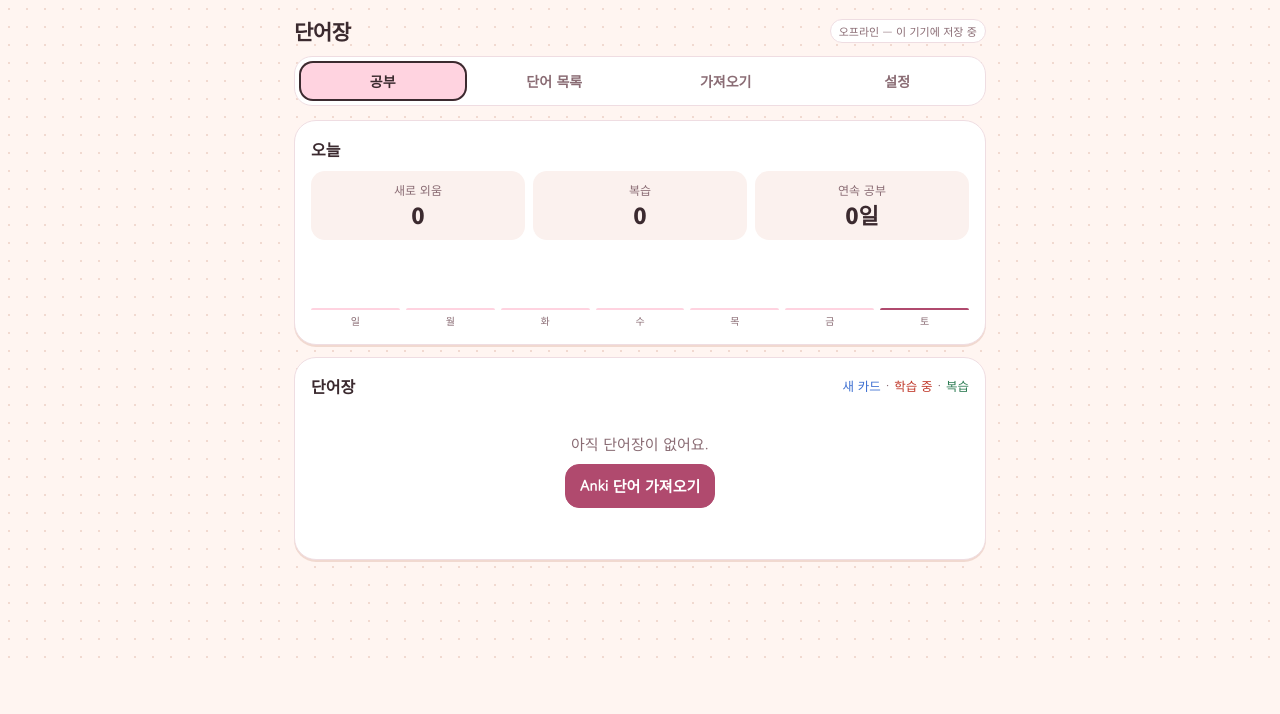
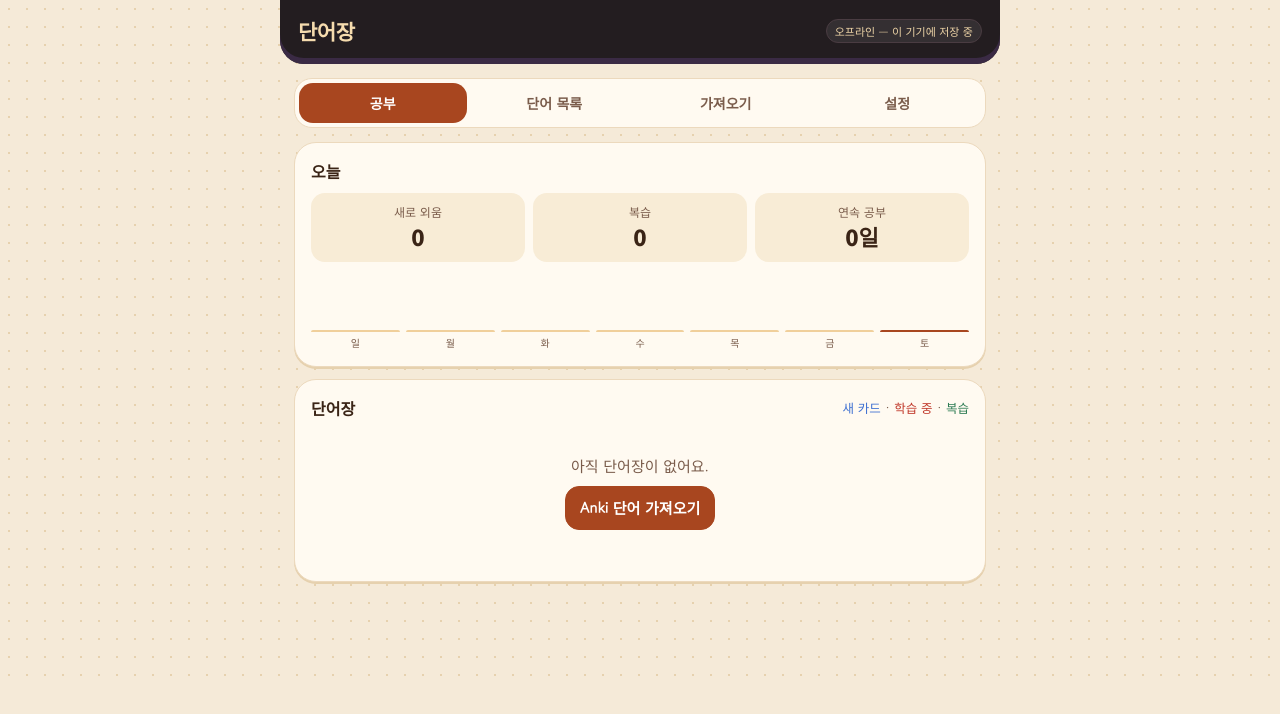
Before and after one commit to justm0027/sunggong, a plain HTML site: page words/index.html in a window 1280 px wide. Drawn offline with Linux system fonts and the light colour scheme.

Commit message:
단어장: 990 아이콘·달고나 색감

```diff
--- a/words/index.html
+++ b/words/index.html
@@ -4,14 +4,14 @@
 <meta charset="utf-8">
 <meta name="viewport" content="width=device-width, initial-scale=1">
 <title>단어장</title>
-<meta name="theme-color" content="#fff5f1">
+<meta name="theme-color" content="#231d20">
 <meta name="apple-mobile-web-app-capable" content="yes">
 <meta name="mobile-web-app-capable" content="yes">
 <meta name="apple-mobile-web-app-title" content="단어장">
 <meta name="apple-mobile-web-app-status-bar-style" content="default">
 <link rel="manifest" href="manifest.json">
-<link rel="apple-touch-icon" href="apple-touch-icon.png">
-<link rel="icon" href="icon-192.png">
+<link rel="apple-touch-icon" href="icon-990.jpg">
+<link rel="icon" href="icon-990.jpg">
 <link rel="preconnect" href="https://fonts.googleapis.com">
 <link href="https://fonts.googleapis.com/css2?family=Gowun+Dodum&family=Noto+Sans+KR:wght@400;500;700;900&display=swap" rel="stylesheet">
 <style>
@@ -110,6 +110,23 @@ table.map th{background:#fbf1ee}
 #login .msg.ok{color:var(--rev)}
 .linkbtn{background:none;border:0;color:var(--sub);font:inherit;font-size:13px;text-decoration:underline;cursor:pointer;padding:6px 0}
 .empty{color:var(--sub);text-align:center;padding:20px 0}
+
+/* ===== 990 달고나 테마 ===== */
+:root{--paper:#f5ead8;--card:#fffaf1;--ink:#3a2416;--sub:#7a5c4b;--line:#ecd9bd;--acc:#a8461f;--acc2:#f6dcae;--mint:#e6efd9;--mintink:#3e5a2a}
+html,body{background:#f5ead8}
+body{background-image:radial-gradient(#e6d1ae 1.2px,transparent 1.2px);background-size:18px 18px}
+header.top{background:#231d20;margin:-16px -14px 14px;padding:16px 18px 18px;border-radius:0 0 24px 24px;box-shadow:inset 0 -6px 0 #3a2a44}
+header.top h1{color:#f6dcae}
+header.top .status{background:rgba(255,255,255,.08);color:#ecd3a6;border-color:#4a3c42}
+.tabs{border-color:#ecd9bd}
+.tabs button.on{background:#a8461f;color:#fff;box-shadow:none}
+.card,.flash{border-color:#ecd9bd;box-shadow:0 2px 0 #e6d1ae}
+.btn.pri{background:#a8461f;border-color:#a8461f}
+.btn.pink,.show{background:#f6dcae;border-color:#3a2416}
+.today div,.say,.ex,table.map th{background:#f8ecd6}
+.notes .nh{color:#a8461f;background:#fbe9cf}
+.bars i{background:#f0cf9b}.bars .b.t i{background:#a8461f}
+.search{border-color:#3a2416}
 </style>
 </head>
 <body>
```
Also changed, not shown: words/icon-990.jpg (added), words/manifest.json.
